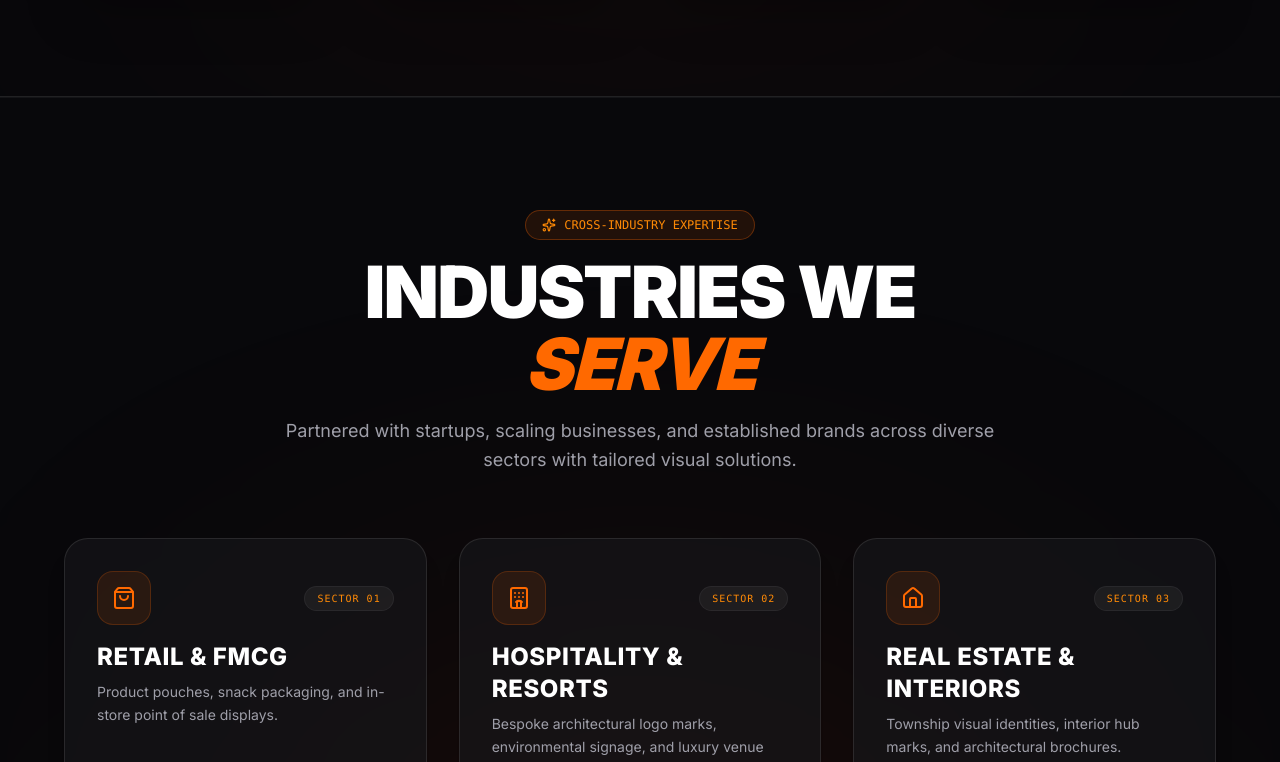
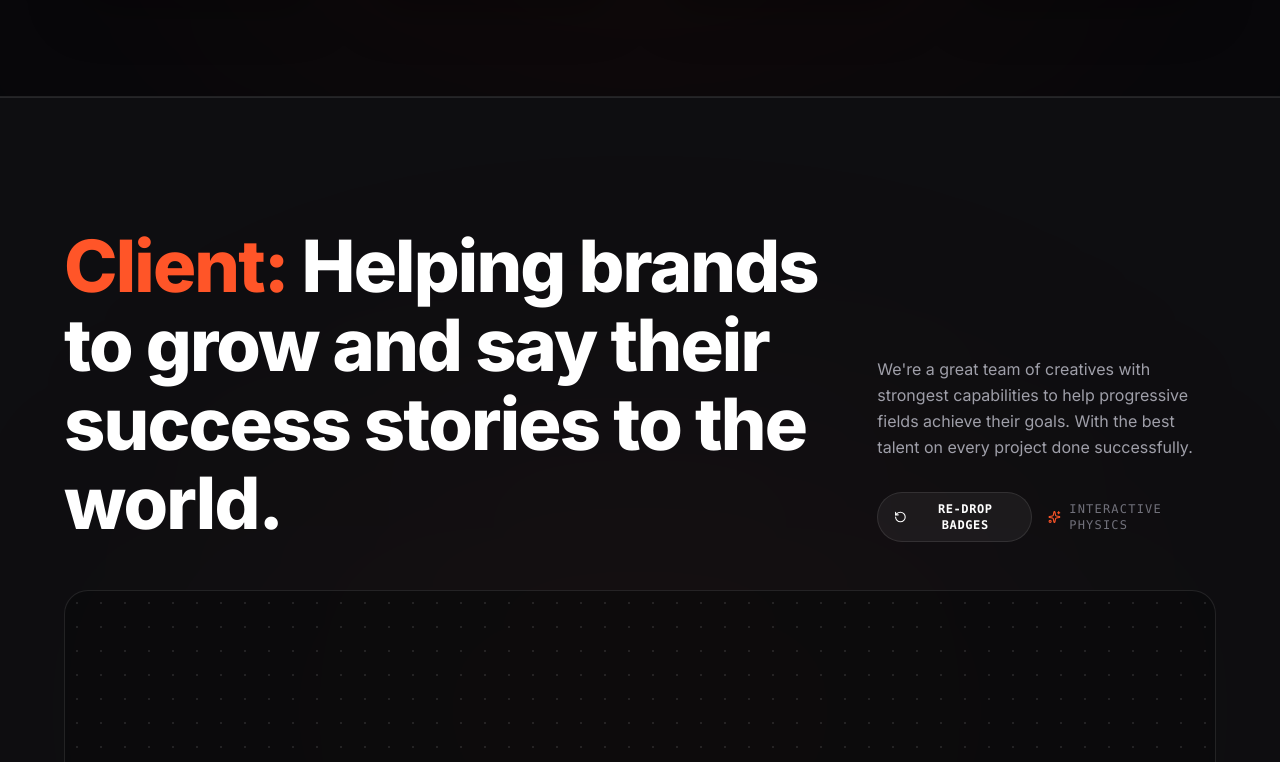
Before and after one commit to sachinrawat6264384464/port3.0, a Next.js app: page / in a window 1280 px wide. Shown: the part 1558-2320 px from the top of the page. Built offline with nearby package versions, Linux system fonts and the light colour scheme.

Commit message:
Remove IndustriesServed (CROSS-INDUSTRY EXPERTISE) section from homepage as it is already present on the dedicated /industries menu page

```diff
--- a/src/app/page.tsx
+++ b/src/app/page.tsx
@@ -6,7 +6,6 @@ import { Hero } from '@/components/Hero';
 import { MarqueeTicker } from '@/components/MarqueeTicker';
 import { StatsMetricsCounter } from '@/components/StatsMetricsCounter';
 import { CustomerSuccessStories } from '@/components/CustomerSuccessStories';
-import { IndustriesServed } from '@/components/IndustriesServed';
 import { FallingClientsSection } from '@/components/FallingClientsSection';
 import { Footer } from '@/components/Footer';
 
@@ -25,8 +24,7 @@ export default function Home() {
       {/* STATS & METRICS COUNTER */}
       <StatsMetricsCounter />
 
-      {/* INDUSTRIES SERVED & CLIENT LOGOS */}
-      <IndustriesServed />
+      {/* CLIENT LOGOS REEL */}
       <FallingClientsSection />
 
       {/* CLIENT TESTIMONIALS & SUCCESS STORIES (PLACED RIGHT ABOVE FOOTER) */}
```
